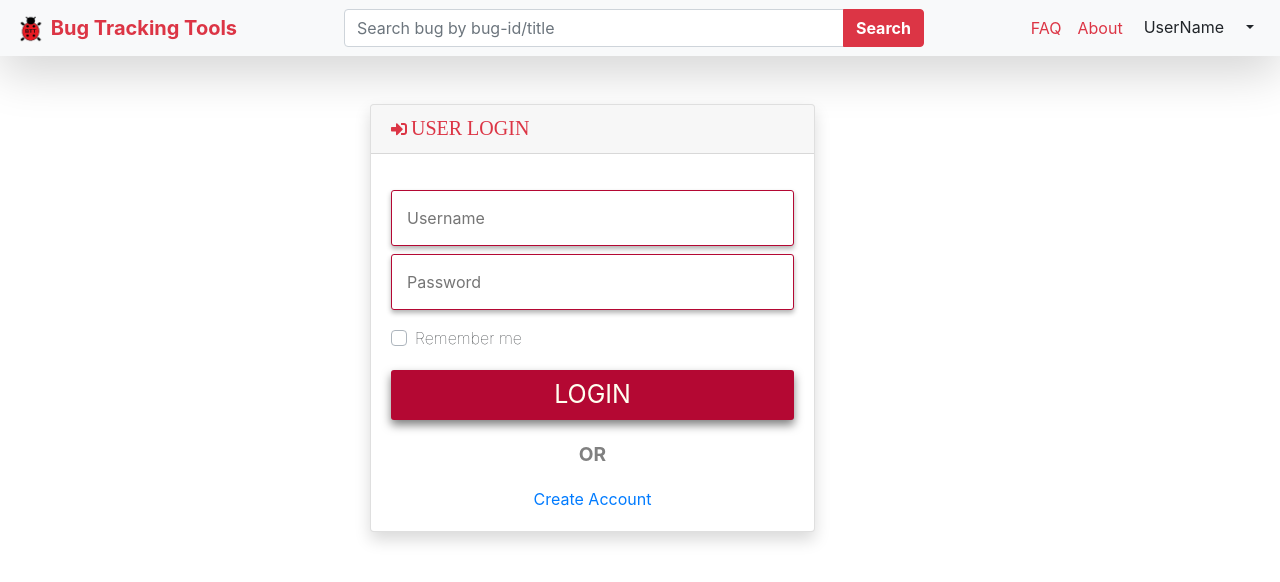
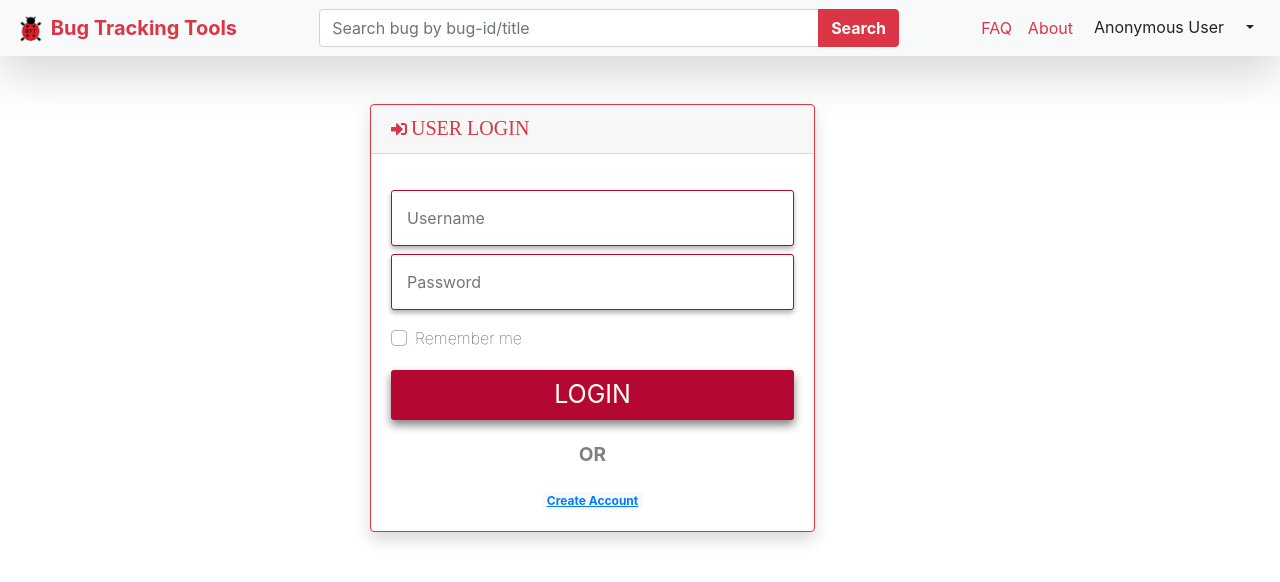
Before and after one commit to aroy-se/bug-tracking-tools, a React (Create React App) app: page /login in a window 1280 px wide. Shown: the top 582 px of the page. Built offline with nearby package versions, Linux system fonts and the light colour scheme; no server answers.

Commit message:
Login look-n-feel change

```diff
--- a/src/App.js
+++ b/src/App.js
@@ -13,6 +13,7 @@ import CreateBugDetails from "./views/bugs/CreateBugDetails";
 import NewFeature from "./views/bugs/NewFeature";
 import BugList from "./views/bugs/BugList";
 import FetchBugDetailsById from "./views/bugs/FetchBugDetailsById";
+import UpdateBugDetails from "./views/bugs/UpdateBugDetails";
 import Faq from "./views/misc/Faq";
 import About from "./views/misc/About";
 
@@ -40,6 +41,7 @@ function App() {
         <Route path="/newFeature" component={NewFeature} />
         <Route path="/bugList" component={BugList} />
         <Route path="/fetchBugDetailsById" component={FetchBugDetailsById} />
+        <Route path="/updateBugDetails" component={UpdateBugDetails} />
         <Route path="/" component={Home} />
       </Switch>
     </div>
--- a/src/views/bugs/BugList.jsx
+++ b/src/views/bugs/BugList.jsx
@@ -116,6 +116,7 @@ class BugList extends Component {
                       class="list-group-item list-group-item-action flex-column align-items-start"
                       to={{
                         pathname: `/fetchBugDetailsById`,
+                        // pathname: `/updateBugDetails`,
                         state: {
                           bugId: bug.bugId,
                         },
--- a/src/views/common/Header.jsx
+++ b/src/views/common/Header.jsx
@@ -77,42 +77,37 @@ class Header extends Component {
                         <SplitButton
                           key="Info"
                           id={`dropdown-split-variants-Info`}
-                          title="UserName"
+                          title="Anonymous User"
                           variant="light"
                           size=""
                         >
                           <Dropdown.Item eventKey="1">
+                            <Link to="/userProfile" className="text-info">
                               <i className="fas fa-user-circle text-info">
-                              <Link to="/userProfile" className="text-info">
                                 {" "}
                                 User Profile
+                              </i>
                             </Link>
-                            </i>
-                            {/* <i className="fas fa-user-circle text-info">
-                              <Link to="/userProfile" className="nav-link">
-                                User Profile
-                              </Link>
-                            </i> */}
                           </Dropdown.Item>
                           <Dropdown.Item eventKey="2">
+                            <Link to="/login" className="text-secondary">
                               <i className="fas fa-sign-in-alt text-secondary">
-                              <Link to="/login" className="text-secondary">
                                 {" "}
                                 Login
+                              </i>
                             </Link>
-                            </i>
                           </Dropdown.Item>
                           <Dropdown.Item eventKey="3">
-                            <i className="fas fa-sign-out-alt text-secondary">
                             <a
                               className="text-secondary"
                               href="#"
                               onClick={(e) => this.logoutHandler(e)}
                             >
+                              <i className="fas fa-sign-out-alt text-secondary">
                                 {" "}
                                 Logout
+                              </i>
                             </a>
-                            </i>
                           </Dropdown.Item>
                           <Dropdown.Divider />
                           <Dropdown.Item eventKey="3">
@@ -131,12 +126,14 @@ class Header extends Component {
                           <Dropdown.Divider />
                           <Dropdown.Item eventKey="4" className="">
                             <span className="badge badge-primary text-monospace p-2">
-                              <i className="fas fa-user-plus">
                               {" "}
                               <Link to="/registration" className="text-light">
-                                  Registration
+                                <i className="fas fa-user-plus">
+                                  <span className="font-weight-bold pl-5 pr-5">
+                                    REGISTRATION
+                                  </span>
+                                </i>
                               </Link>
-                              </i>
                             </span>
                           </Dropdown.Item>
                         </SplitButton>
--- a/src/views/common/Home.jsx
+++ b/src/views/common/Home.jsx
@@ -77,7 +77,7 @@ const Home = () => {
                   <h5 class="card-title">Enhancement</h5>
                   <p class="card-text text-justify font-weight-lighter">
                     If you have a suggestion for a small change to an existing
-                    API or the way in which ou product behaves, please propose
+                    API or the way in which our product behaves, please propose
                     it here. Please note that the Bug Database is not the venue
                     to propose large changes to our Product.
                   </p>
--- a/src/views/common/Login.jsx
+++ b/src/views/common/Login.jsx
@@ -51,7 +51,7 @@ class Login extends Component {
         <div className="row">
           <div className="col-xl-3"></div>
           <div className="col-xl-5">
-            <div class="card shadow">
+            <div class="card shadow border-danger">
               <span class="card-header ">
                 <i class="fas fa-sign-in-alt text-danger">
                   {" "}
@@ -111,7 +111,11 @@ class Login extends Component {
                   </label>
                 </div>
                 <div className="create-account">
-                  <Link to="/registration">Create Account</Link>
+                  <Link to="/registration">
+                    <span className="text-primary badge badge-light">
+                      <u>Create Account</u>
+                    </span>
+                  </Link>
                 </div>
               </div>
             </div>
--- a/src/views/users/UserProfile.jsx
+++ b/src/views/users/UserProfile.jsx
@@ -1,9 +1,24 @@
 import React from "react";
 import user_profile_img from "../../assets/images/user_profile_img.jpg";
+import * as Constants from "../../utility/Constants";
 
-const UserProfile = () => {
+class UserProfile extends React.Component {
+  constructor(props) {
+    super(props);
+    this.state = {
+      userDetails: [],
+    };
+  }
+  componentDidMount() {
+    fetch(Constants.URL)
+      .then((response) => response.json())
+      .then((data) => {
+        this.setState({ userDetails: data });
+      });
+  }
+  render() {
     return (
-    <div className="container mt-5">
+      <div className="container mt-5 mb-5">
         <div className="row">
           <div className="col-xl-3"></div>
           <div className="col-xl-6">
@@ -23,6 +38,7 @@ const UserProfile = () => {
                 <ul class="list-group list-group-flush">
                   <li class="list-group-item">
                     <label>First Name</label>
+                    {/* {userDetails.firstName} */}
                   </li>
                   <li class="list-group-item">
                     <label>Last Name</label>
@@ -44,6 +60,7 @@ const UserProfile = () => {
         </div>
       </div>
     );
-};
+  }
+}
 
 export default UserProfile;
```
Lines whose indentation alone changed are shown as unchanged.
